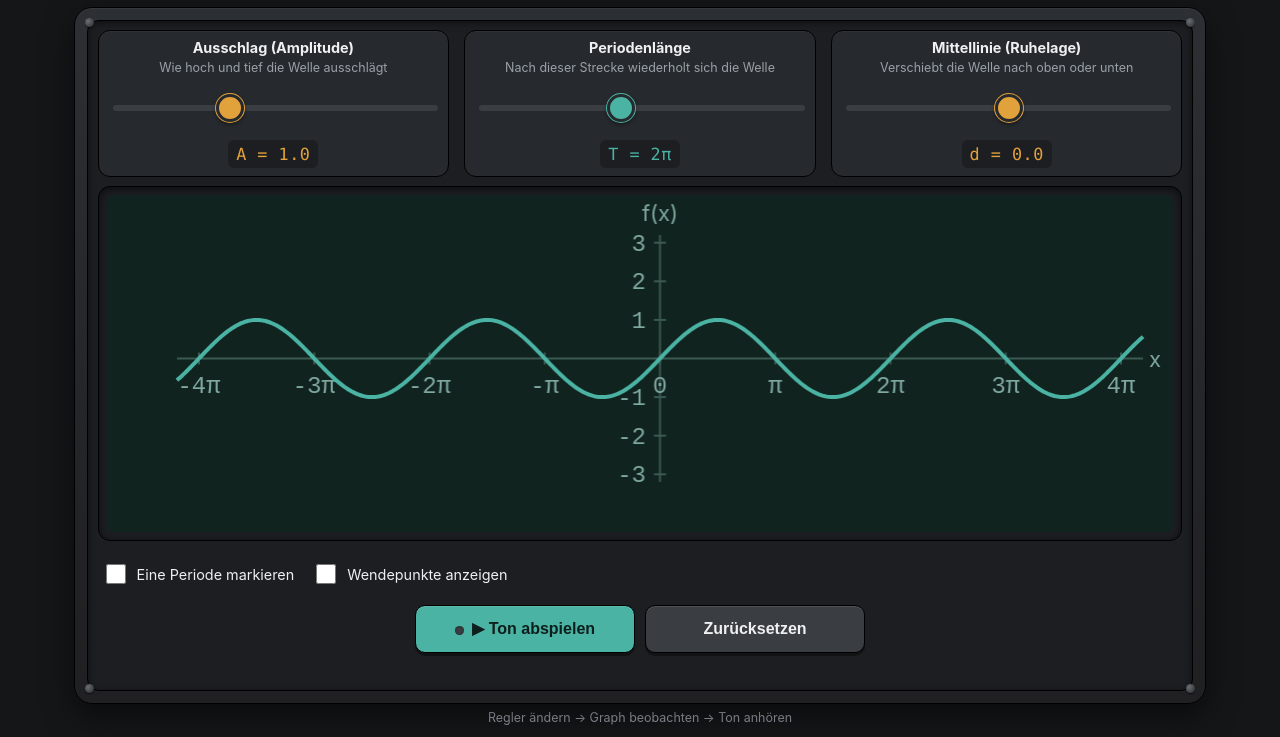
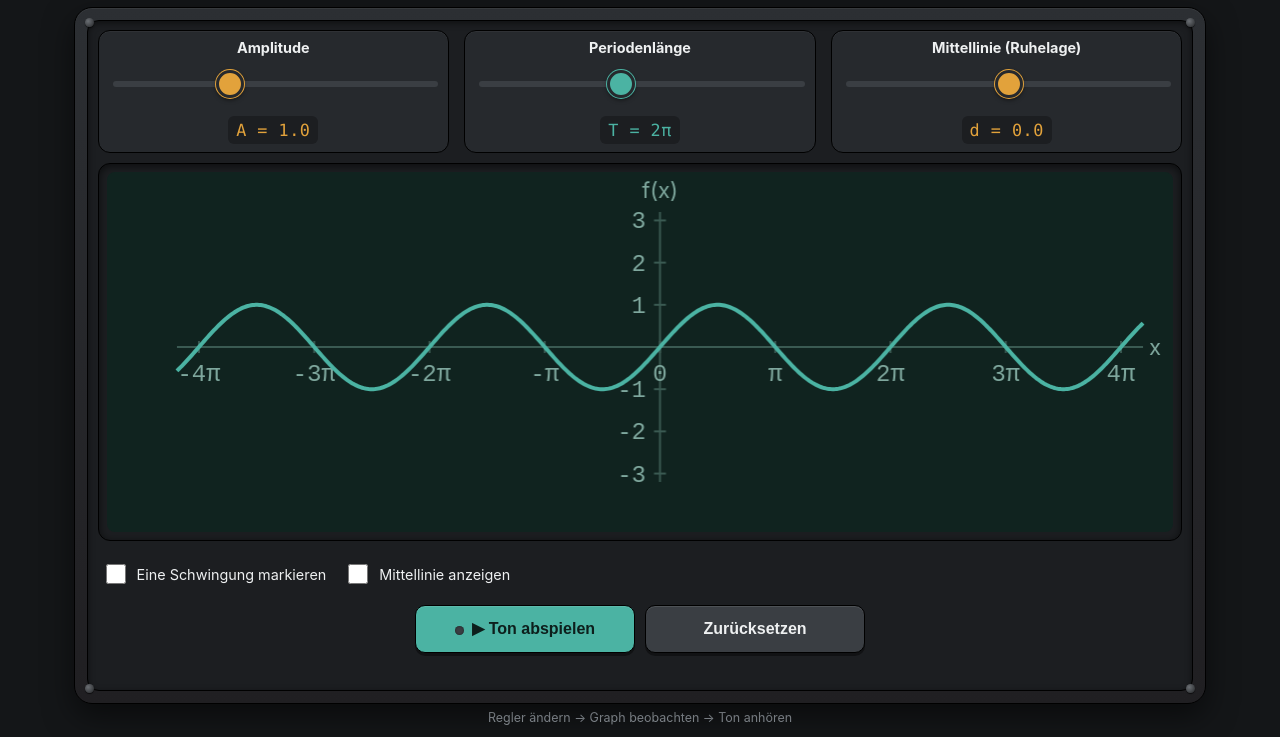
Before and after one commit to AxelWlz/Sinus-Synth, a plain HTML site: page index.html in a window 1280 px wide. Shown: the part 63-800 px from the top of the page. Drawn offline with Linux system fonts and the light colour scheme.

Commit message:
Update index.html

```diff
--- a/index.html
+++ b/index.html
@@ -105,20 +105,17 @@ footer{text-align:center;color:var(--muted);font-size:.78rem;margin-top:clamp(4p
   <div class="panel-strip">
     <div class="sliders">
       <div class="mod">
-        <label for="sliderA">Ausschlag (Amplitude)</label>
-        <span class="hint">Wie hoch und tief die Welle ausschlägt</span>
+        <label for="sliderA">Amplitude</label>
         <input type="range" id="sliderA" min="0.2" max="2.5" step="0.05" value="1">
-        <div class="readout" id="valA">A = 1</div>
+        <div class="readout" id="valA">a = 1</div>
       </div>
       <div class="mod teal">
         <label for="sliderT">Periodenlänge</label>
-        <span class="hint">Nach dieser Strecke wiederholt sich die Welle</span>
         <input type="range" id="sliderT" min="10" max="80" step="1" value="40">
         <div class="readout" id="valT">T = 2π</div>
       </div>
       <div class="mod">
         <label for="sliderD">Mittellinie (Ruhelage)</label>
-        <span class="hint">Verschiebt die Welle nach oben oder unten</span>
         <input type="range" id="sliderD" min="-2" max="2" step="0.1" value="0">
         <div class="readout" id="valD">d = 0</div>
       </div>
@@ -129,8 +126,8 @@ footer{text-align:center;color:var(--muted);font-size:.78rem;margin-top:clamp(4p
     </div>
 
     <div class="toggles">
-      <label><input type="checkbox" id="chkPeriod"> Eine Periode markieren</label>
-      <label><input type="checkbox" id="chkNodes"> Wendepunkte anzeigen</label>
+      <label><input type="checkbox" id="chkPeriod"> Eine Schwingung markieren</label>
+      <label><input type="checkbox" id="chkNodes"> Mittellinie anzeigen</label>
     </div>
 
     <div class="controls-row">
@@ -225,7 +222,7 @@ function draw(){
     ctx.beginPath(); ctx.moveTo(marginL, yToPx(D)); ctx.lineTo(w-marginR, yToPx(D)); ctx.stroke();
     ctx.setLineDash([]);
     ctx.fillStyle='#e2a23b'; ctx.font='22px -apple-system,sans-serif'; ctx.textAlign='left';
-    ctx.fillText('Ruhelage', marginL+10, yToPx(D)-12);
+    ctx.fillText('Mittellinie', marginL+10, yToPx(D)-12);
     ctx.fillStyle='#e2a23b';
     for(let k=-8;k<=8;k++){
       const x = k*T/2;
```
